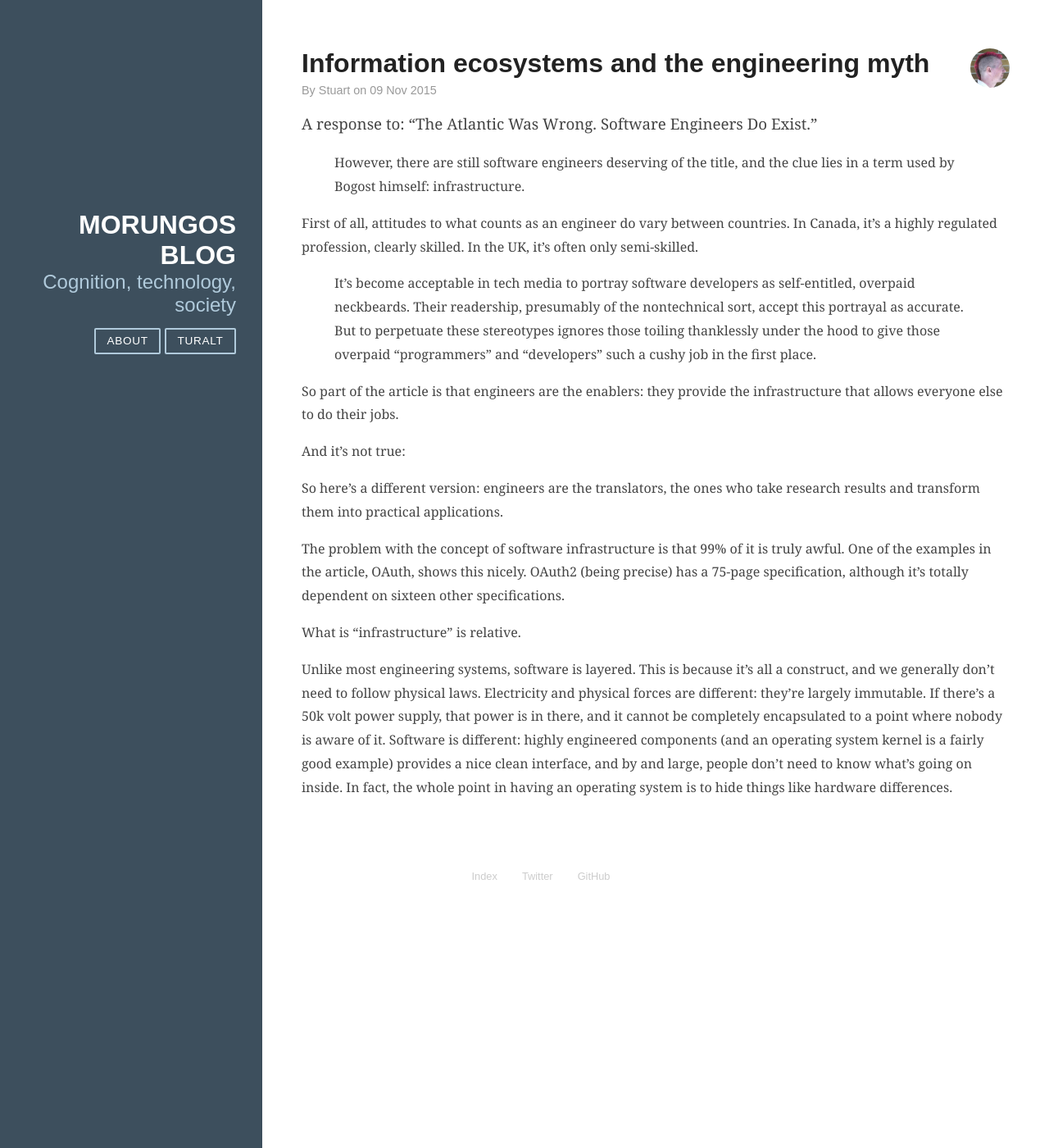
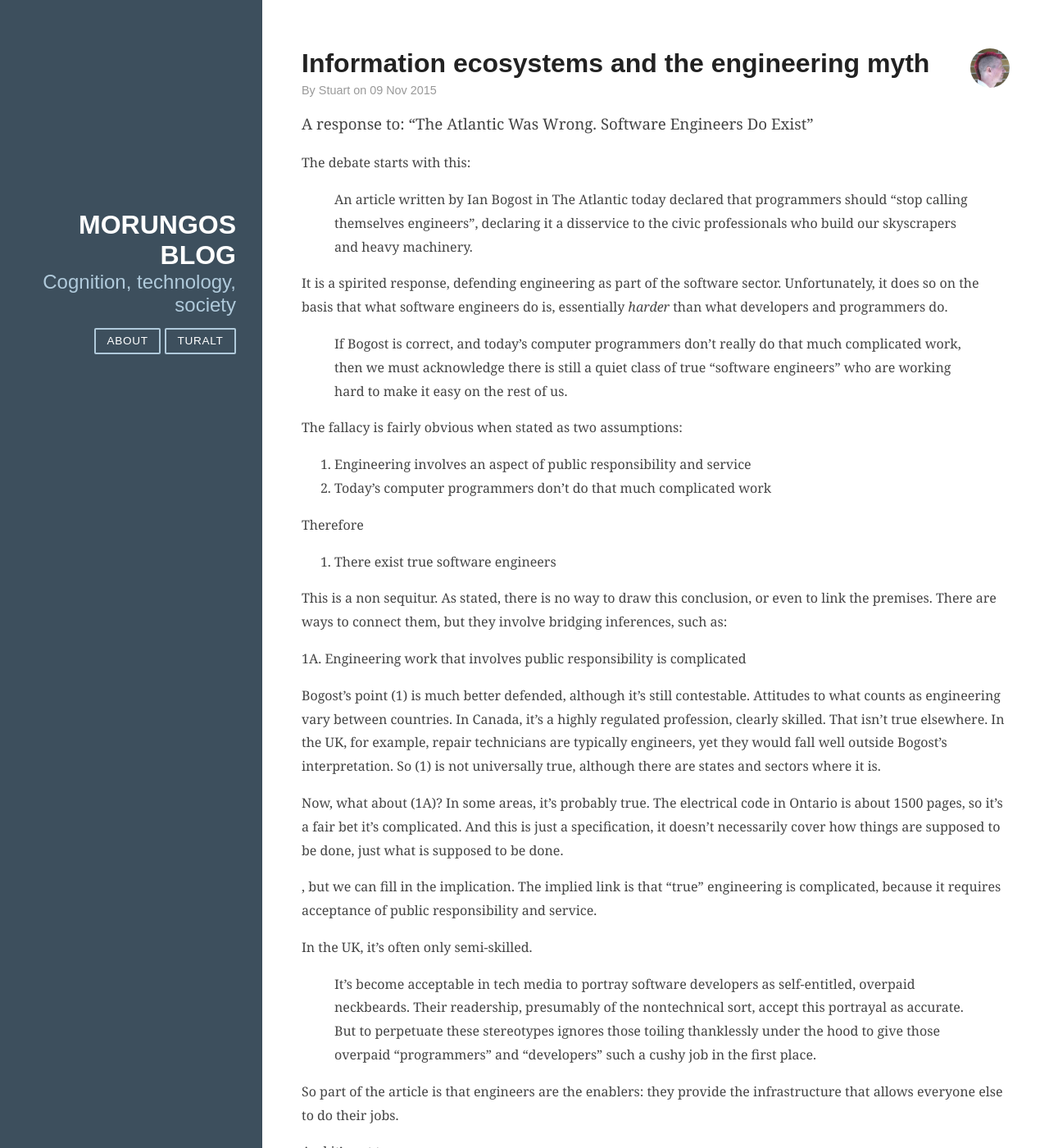
Before and after one commit to morungos/morungos.github.io, a Jekyll site: the page built from _posts/2015-11-09-information-ecosystems.md, in a window 1280 px wide and 1400 px high. Shown: the whole window at 82% size. Built offline with Jekyll 4.4.1, drawn with Linux system fonts in a browser that asks for light colours; Markdown is read by kramdown in place of the engine named in the settings.

Commit message:
More updatey

```diff
--- a/_posts/2015-11-09-information-ecosystems.md
+++ b/_posts/2015-11-09-information-ecosystems.md
@@ -4,15 +4,61 @@ title: Information ecosystems and the engineering myth
 author: Stuart
 ---
 
-### A response to: "The Atlantic Was Wrong. Software Engineers Do Exist."
+### A response to: "The Atlantic Was Wrong. Software Engineers Do Exist"
+
+The debate starts with this:
 
 <blockquote>
-  However, there are still software engineers deserving of the title, and
-  the clue lies in a term used by Bogost himself: infrastructure.
+  An article written by Ian Bogost in The Atlantic today declared that
+  programmers should “stop calling themselves engineers”, declaring it a
+  disservice to the civic professionals who build our skyscrapers and heavy
+  machinery.
 </blockquote>
 
-First of all, attitudes to what counts as an engineer do vary between
-countries. In Canada, it's a highly regulated profession, clearly skilled.
+It is a spirited response, defending engineering as part of the software
+sector. Unfortunately, it does so on the basis that what software engineers
+do is, essentially *harder* than what developers and programmers do.
+
+<blockquote>
+  If Bogost is correct, and today’s computer programmers don’t really do that
+  much complicated work, then we must acknowledge there is still a quiet class
+  of true “software engineers” who are working hard to make it easy on the rest
+  of us.
+</blockquote>
+
+The fallacy is fairly obvious when stated as two assumptions:
+
+1. Engineering involves an aspect of public responsibility and service
+2. Today’s computer programmers don’t do that much complicated work
+
+Therefore
+
+3. There exist true software engineers
+
+This is a non sequitur. As stated, there is no way to draw this
+conclusion, or even to link the premises. There are ways to connect them, but
+they involve bridging inferences, such as:
+
+1A. Engineering work that involves public responsibility is complicated
+
+Bogost's point (1) is much better defended, although it's still contestable.
+Attitudes to what counts as engineering vary between countries. In Canada, it's
+a highly regulated profession, clearly skilled. That isn't true elsewhere. In
+the UK, for example, repair technicians are typically engineers, yet they
+would fall well outside Bogost's interpretation. So (1) is not universally
+true, although there are states and sectors where it is.
+
+Now, what about (1A)? In some areas, it's probably true. The electrical code
+in Ontario is about 1500 pages, so it's a fair bet it's complicated. And this is
+just a specification, it doesn't necessarily cover how things are supposed to be
+done, just what is supposed to be done.
+
+, but we can fill in the implication.
+The implied link is that "true" engineering is complicated, because it requires
+acceptance of public responsibility and service.
+
+
+
 In the UK, it's often only semi-skilled.
 
 <blockquote>
```
